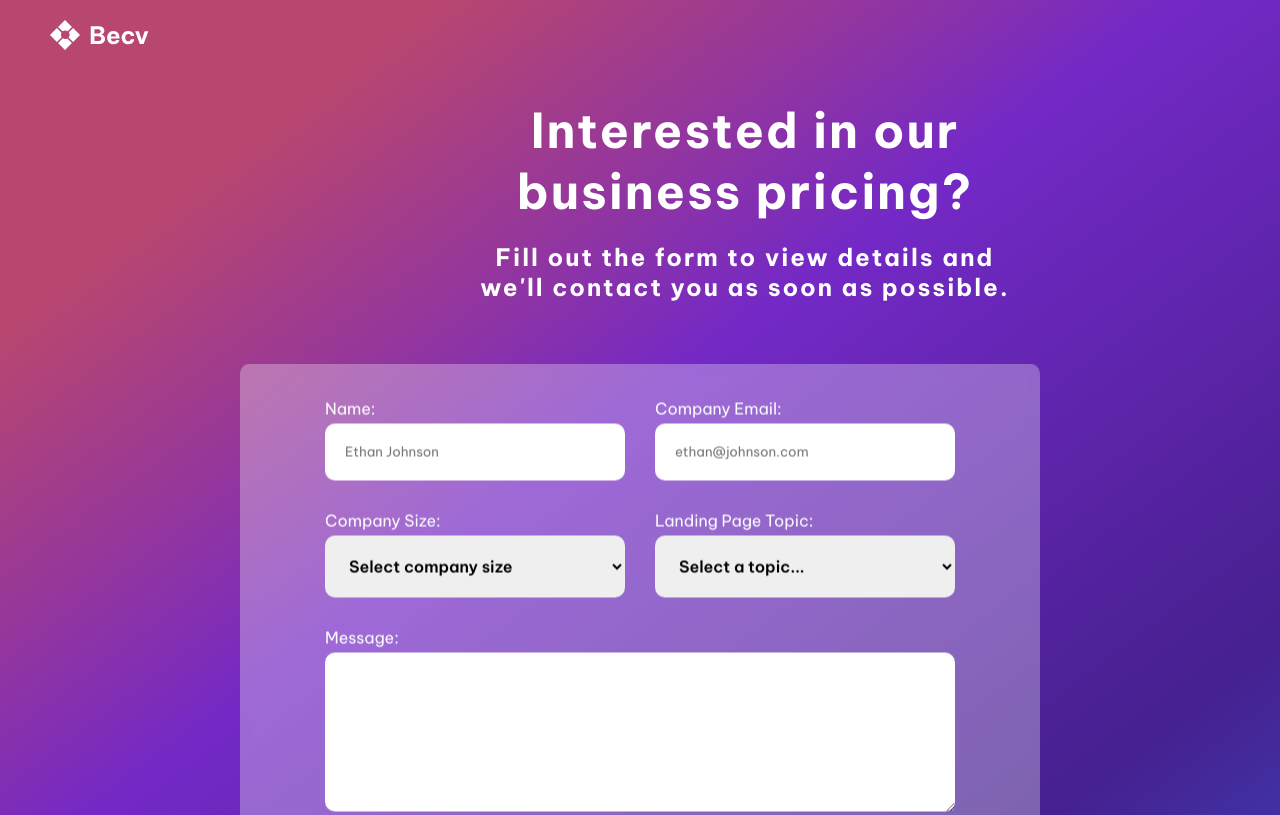
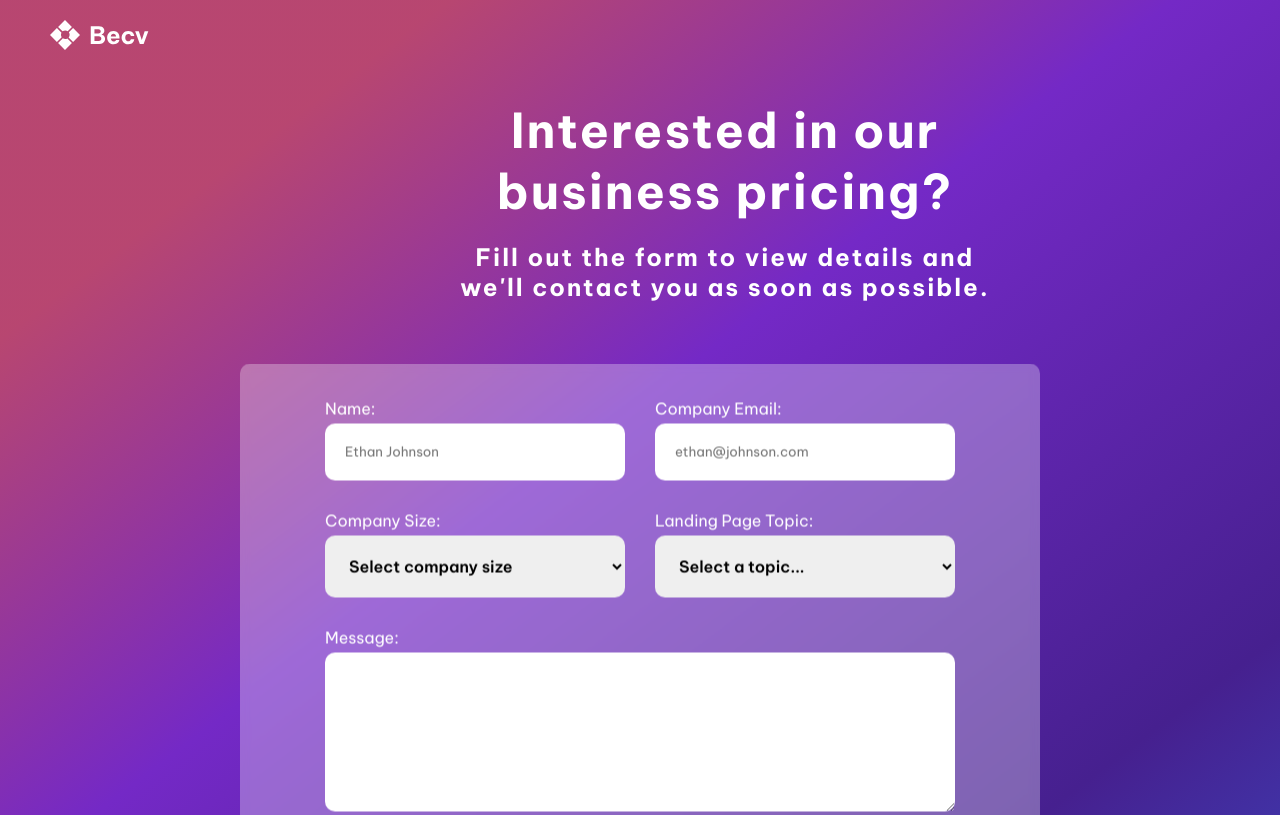
Before and after one commit to NielayShintre/Gradient-Contact-Page, a plain HTML site: page index.html in a window 1280 px wide. Shown: the top 815 px of the page. Drawn offline with Linux system fonts and the light colour scheme.

Commit message:
Update form.css

```diff
--- a/form.css
+++ b/form.css
@@ -31,7 +31,7 @@
   position: absolute;
   width: 550px;
   top: 100px;
-  left: 470px;
+  left: 450px;
   color: white;
   font-size: x-large;
   letter-spacing: 2px;
```
